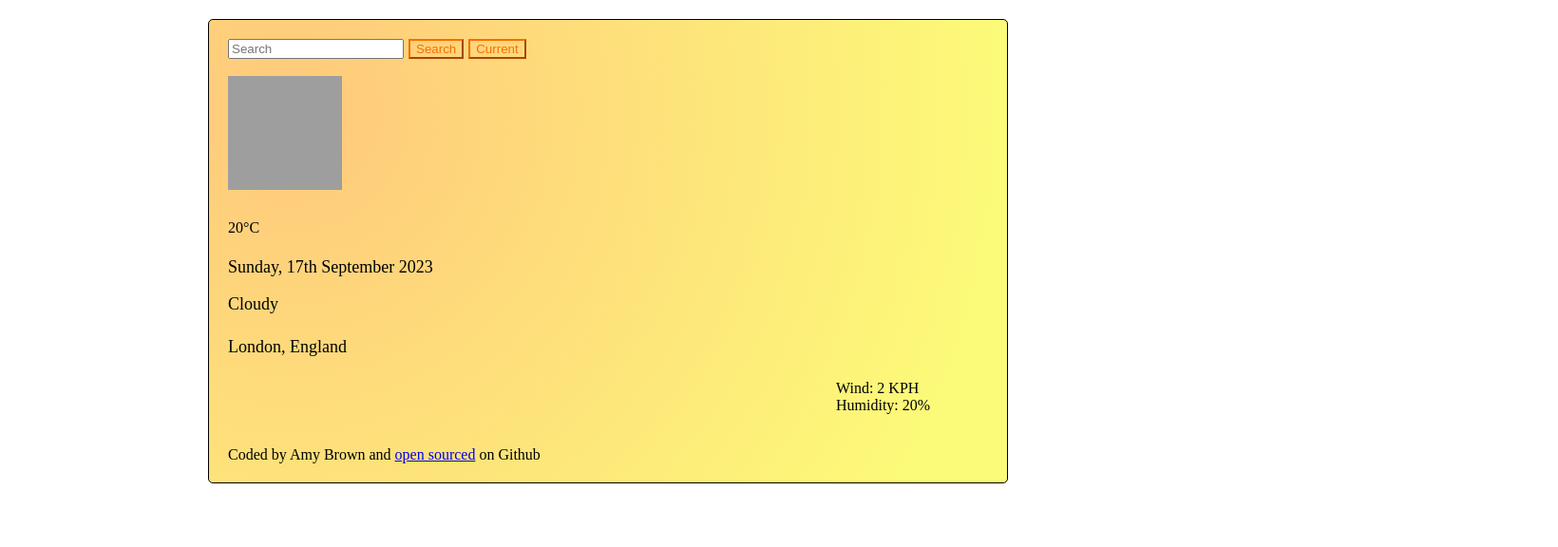
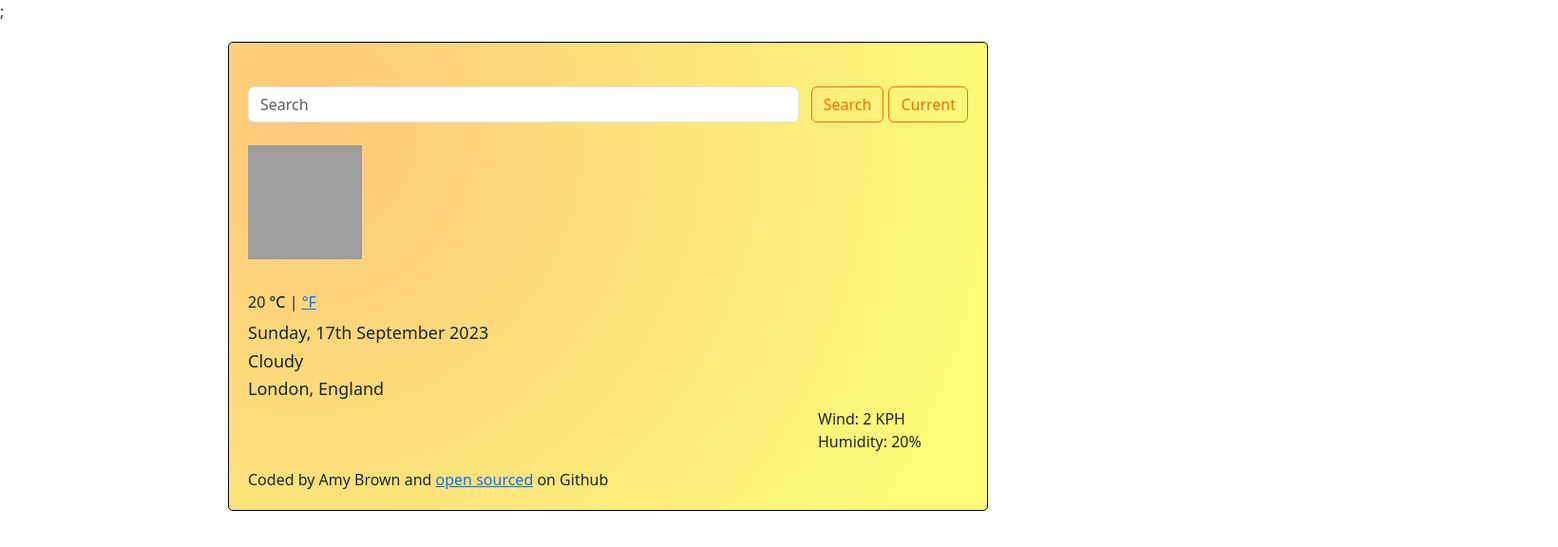
Before and after one commit to AimsLynne/react-weather, a React (Create React App) app: page / in a window 1280 px wide. Shown: the top 576 px of the page at 95% size, 1640 px wide, since content can reach past the window. Built offline with nearby package versions, Linux system fonts and the light colour scheme; grey boxes are pictures that could not be loaded.

Commit message:
Added bootstrap

```diff
--- a/package.json
+++ b/package.json
@@ -6,6 +6,7 @@
     "@testing-library/jest-dom": "^5.17.0",
     "@testing-library/react": "^13.4.0",
     "@testing-library/user-event": "^13.5.0",
+    "bootstrap": "^5.3.2",
     "react": "^18.2.0",
     "react-dom": "^18.2.0",
     "react-scripts": "5.0.1",
--- a/public/index.html
+++ b/public/index.html
@@ -14,6 +14,13 @@
       manifest.json provides metadata used when your web app is installed on a
       user's mobile device or desktop. See https://developers.google.com/web/fundamentals/web-app-manifest/
     -->
+    <link
+      href="https://cdn.jsdelivr.net/npm/bootstrap@5.3.0-alpha2/dist/css/bootstrap.min.css"
+      rel="stylesheet"
+      integrity="sha384-aFq/bzH65dt+w6FI2ooMVUpc+21e0SRygnTpmBvdBgSdnuTN7QbdgL+OapgHtvPp"
+      crossorigin="anonymous"
+    />
+    ;
     <link rel="manifest" href="%PUBLIC_URL%/manifest.json" />
     <!--
       Notice the use of %PUBLIC_URL% in the tags above.
--- a/src/Search.js
+++ b/src/Search.js
@@ -5,7 +5,6 @@ export default function Search() {
   return (
     <div className="box">
       <span className="navbar-toggler-icon"></span>
-
       <form className="d-flex" id="search-form" role="search">
         <input
           className="form-control me-2"
@@ -17,7 +16,7 @@ export default function Search() {
         <button className="btn btn-outline-success" type="submit">
           Search
         </button>
-
+        <div>
           <button
             type="button"
             className="btn btn-success"
@@ -25,6 +24,7 @@ export default function Search() {
           >
             Current
           </button>
+        </div>
       </form>
       <br />
       <div className="d-flex weather-temperature">
@@ -36,7 +36,27 @@ export default function Search() {
       </div>
       <div>
         <strong id="temperature"></strong>
-        <span id="units">{"20°C"}</span>
+        <span id="units">
+          {"20"}{" "}
+          <a
+            href="https://github.com/AimsLynne/react-weather/tree/master"
+            target="_blank"
+            rel="noreferrer"
+            id="celsius"
+            className="active"
+          >
+            °C
+          </a>{" "}
+          |{" "}
+          <a
+            href="https://github.com/AimsLynne/react-weather/tree/master"
+            target="_blank"
+            rel="noreferrer"
+            id="fahrenheit"
+          >
+            °F
+          </a>
+        </span>
       </div>
       <div className="dateTime">
         <h2 id="date-time">Sunday, 17th September 2023</h2>
@@ -56,10 +76,10 @@ export default function Search() {
             Humidity: 20<span className="col-2 humidity" id="humidity"></span>%
           </li>
         </ul>
-        <br />
+      </div>
       Coded by Amy Brown and{" "}
       <a
-          href="https://github.com/AimsLynne/weather-app-react"
+        href="https://github.com/AimsLynne/react-weather"
         target="_blank"
         rel="noreferrer"
       >
@@ -67,6 +87,5 @@ export default function Search() {
       </a>{" "}
       on Github
     </div>
-    </div>
   );
 }
```
Also changed, not shown: 1 other file (tests, documents, lock files or other folders). Lines whose indentation alone changed are shown as unchanged.
